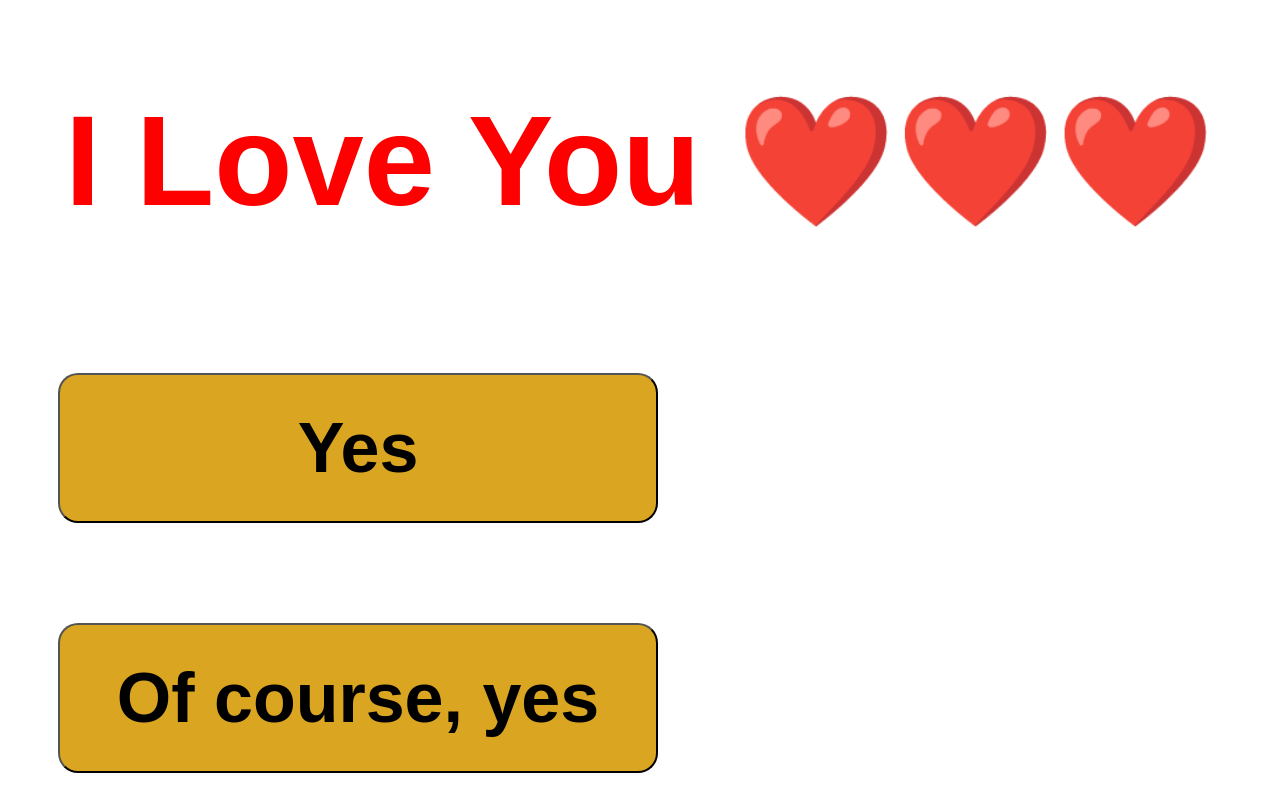
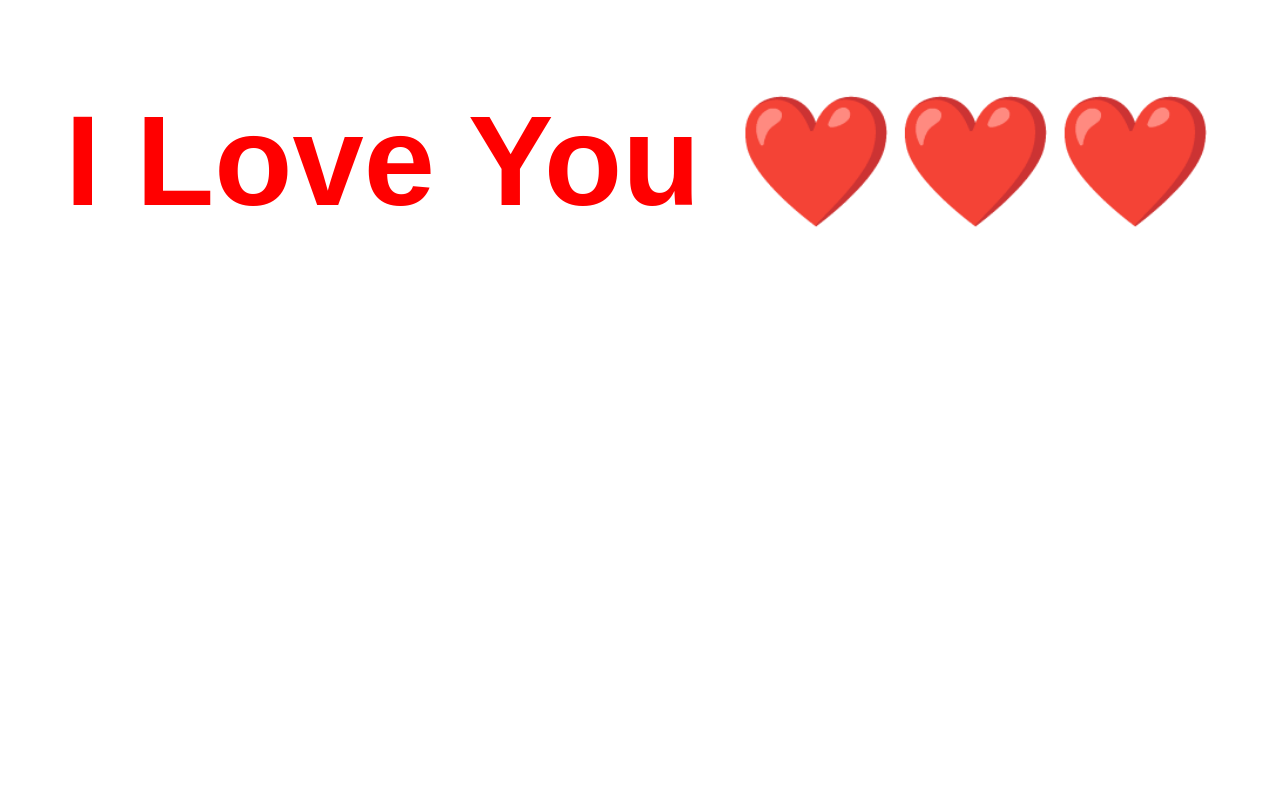
Before and after one commit to JoyTarafder/propose, a plain HTML site: page index.html in a window 1280 px wide. Both pictures are taken after a click on the button "Yes". Drawn offline with Linux system fonts and the light colour scheme.

Commit message:
Update index.html

```diff
--- a/index.html
+++ b/index.html
@@ -8,13 +8,14 @@
 </head>
 <body>
     <h1 id="message"> Will you be my life partner 💞 ?</h1>
-    <button onclick="propose()">Yes</button>
-    <button onclick="propose()">Of course, yes</button>
+    <button onclick="propose()" id="btn">Yes</button>
+    <button onclick="propose()" id="btn2">Of course, yes</button>
     <script>
         const propose = () => {
             const mgs =' I Love You ❤️❤️❤️ ';
             document.getElementById('message').innerText = mgs;
-            document.getElementById('mgs').style.color = "blue";
+            document.getElementById('btn').style.display= "none";
+            document.getElementById('btn2').style.display= "none";
         }
     </script>
 </body>
```
